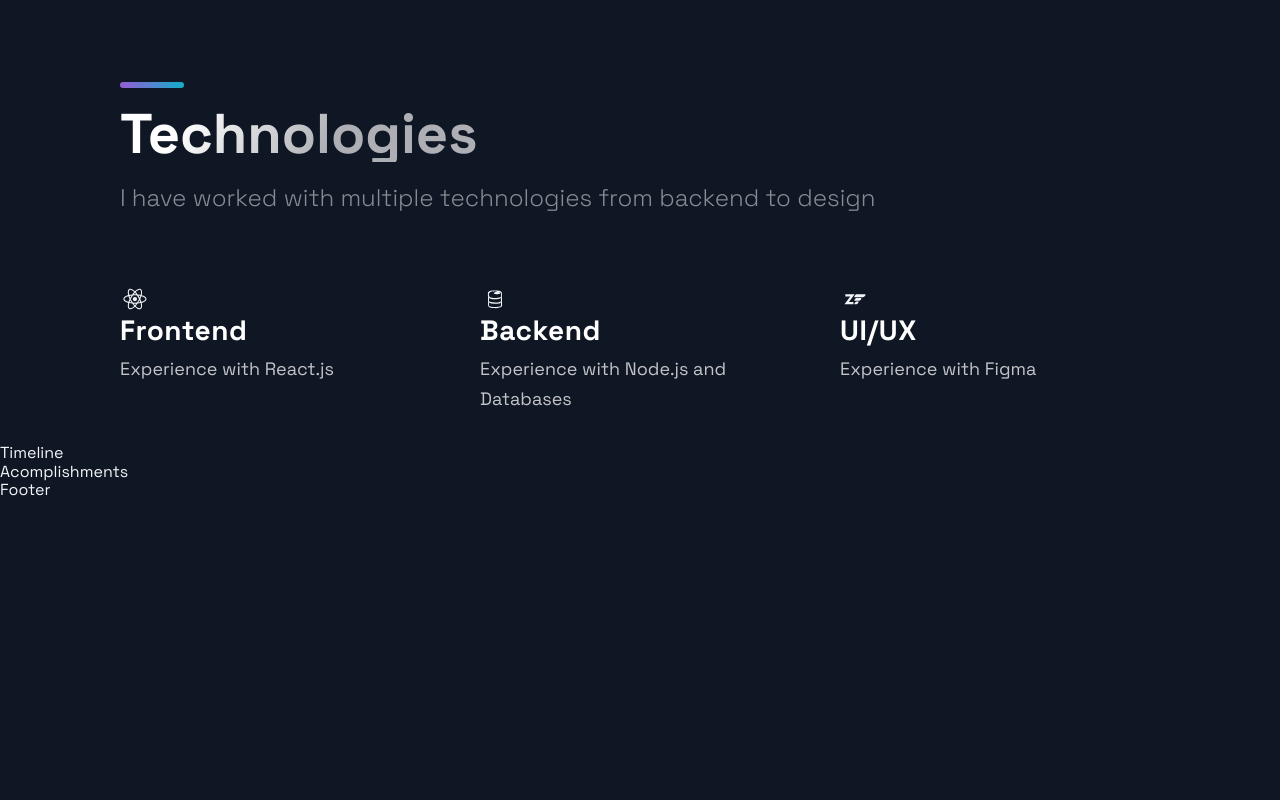
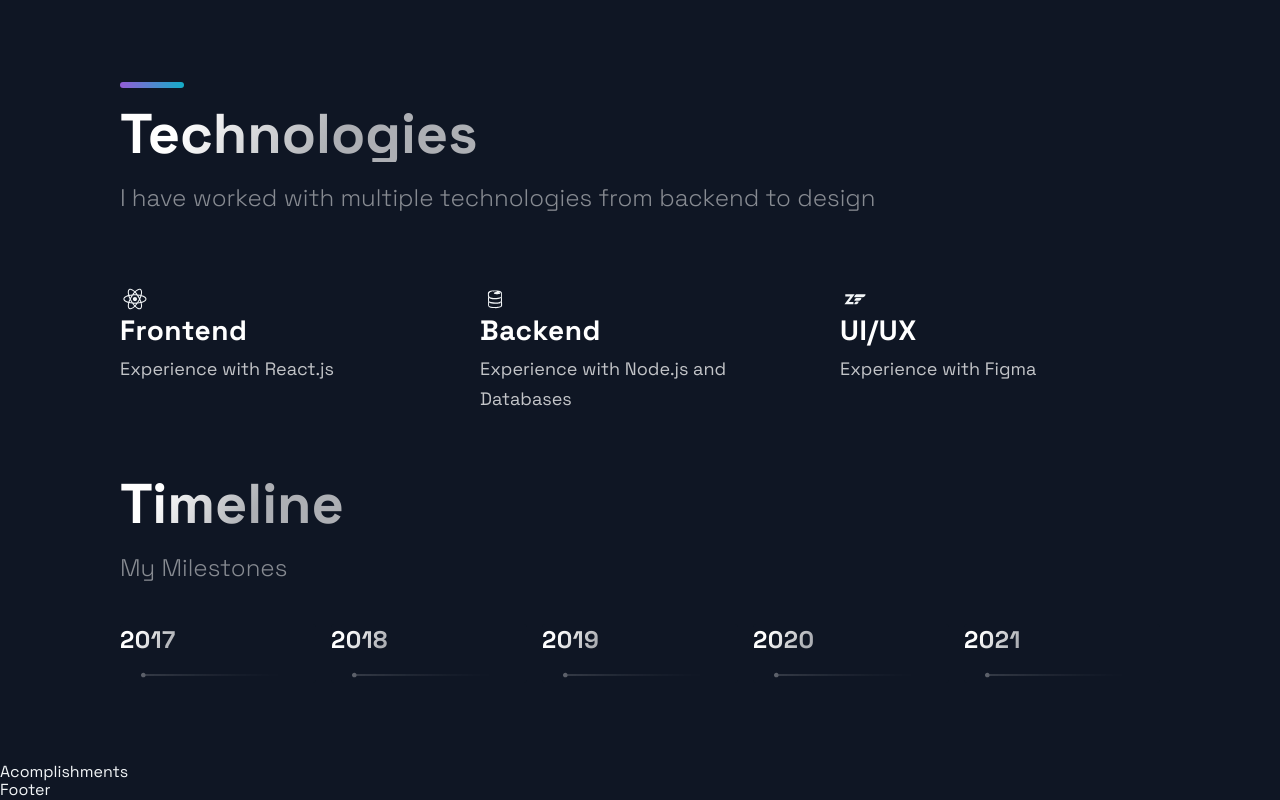
Before and after one commit to cod182/portfolio_codie, a Next.js app: page / in a window 1280 px wide. Shown: the part 1993-2793 px from the top of the page. Before the commit the page ends 2493 px from the top, so only its background shows below. Built offline with nearby package versions, Linux system fonts and the light colour scheme.

Commit message:
added timeline section with initial dates

```diff
--- a/src/components/TimeLine/TimeLine.js
+++ b/src/components/TimeLine/TimeLine.js
@@ -1,36 +1,36 @@
 import React, { useState, useRef, useEffect } from 'react';
 
 import { CarouselButton, CarouselButtonDot, CarouselButtons, CarouselContainer, CarouselItem, CarouselItemImg, CarouselItemText, CarouselItemTitle, CarouselMobileScrollNode } from './TimeLineStyles';
-import { Section, SectionDivider, SectionText, SectionTitle } from '../../styles/GlobalComponents';
+import { Section, SectionDivider, SectionSubText, SectionText, SectionTitle } from '../../styles/GlobalComponents';
 import { TimeLineData } from '../../constants/constants';
 
 const TOTAL_CAROUSEL_COUNT = TimeLineData.length;
 
 const Timeline = () => {
-  // const [activeItem, setActiveItem] = useState(0);
-  // const carouselRef = useRef();
+  const [activeItem, setActiveItem] = useState(0);
+  const carouselRef = useRef();
 
   // const scroll = (node, left) => {
   //   return node.scrollTo({ left, behavior: 'smooth' });
   // }
 
-  // const handleClick = (e, i) => {
-  //   e.preventDefault();
+  const handleClick = (e, i) => {
+    e.preventDefault();
 
-  //   if (carouselRef.current) {
-  //     const scrollLeft = Math.floor(carouselRef.current.scrollWidth * 0.7 * (i / TimeLineData.length));
+    if (carouselRef.current) {
+      const scrollLeft = Math.floor(carouselRef.current.scrollWidth * 0.7 * (i / TimeLineData.length));
 
-  //     scroll(carouselRef.current, scrollLeft);
-  //   }
-  // }
+      scroll(carouselRef.current, scrollLeft);
+    }
+  }
 
-  // const handleScroll = () => {
-  //   if (carouselRef.current) {
-  //     const index = Math.round((carouselRef.current.scrollLeft / (carouselRef.current.scrollWidth * 0.7)) * TimeLineData.length);
+  const handleScroll = () => {
+    if (carouselRef.current) {
+      const index = Math.round((carouselRef.current.scrollLeft / (carouselRef.current.scrollWidth * 0.7)) * TimeLineData.length);
 
-  //     setActiveItem(index);
-  //   }
-  // }
+      setActiveItem(index);
+    }
+  }
 
   // // snap back to beginning of scroll when window is resized
   // // avoids a bug where content is covered up if coming from smaller screen
@@ -43,9 +43,51 @@
   // }, []);
 
   return (
-    <div>
-      Timeline
-    </div>
+    <Section id='about'>
+      <SectionTitle>Timeline</SectionTitle>
+      <SectionText>My Milestones</SectionText>
+      <CarouselContainer ref={carouselRef}>
+        <>
+          {TimeLineData.map((item, i) => (
+            <CarouselMobileScrollNode key={i} final={i === TOTAL_CAROUSEL_COUNT - 1}>
+              <CarouselItem index={i} id={`carosel__item-${i}`} active={activeItem} onClick={(e) => handleClick(e, i)}>
+                <CarouselItemTitle>{item.year}</CarouselItemTitle>
+                <CarouselItemImg
+                  width="208"
+                  height="6"
+                  viewBox="0 0 208 6"
+                  fill="none"
+                  xmlns="http://www.w3.org/2000/svg">
+                  <path
+                    fill-rule="evenodd"
+                    clip-rule="evenodd"
+                    d="M2.5 5.5C3.88071 5.5 5 4.38071 5 3V3.5L208 3.50002V2.50002L5 2.5V3C5 1.61929 3.88071 0.5 2.5 0.5C1.11929 0.5 0 1.61929 0 3C0 4.38071 1.11929 5.5 2.5 5.5Z"
+                    fill="url(#paint0_linear)"
+                    fill-opacity="0.33"
+                  />
+                  <defs>
+                    <linearGradient
+                      id="paint0_linear"
+                      x1="-4.30412e-10"
+                      y1="0.5"
+                      x2="208"
+                      y2="0.500295"
+                      gradientUnits="userSpaceOnUse">
+                      <stop stop-color="white" />
+                      <stop
+                        offset="0.79478"
+                        stop-color="white"
+                        stop-opacity="0"
+                      />
+                    </linearGradient>
+                  </defs>
+                </CarouselItemImg>
+              </CarouselItem>
+            </CarouselMobileScrollNode>
+          ))}
+        </>
+      </CarouselContainer>
+    </Section >
   );
 };
 
```
